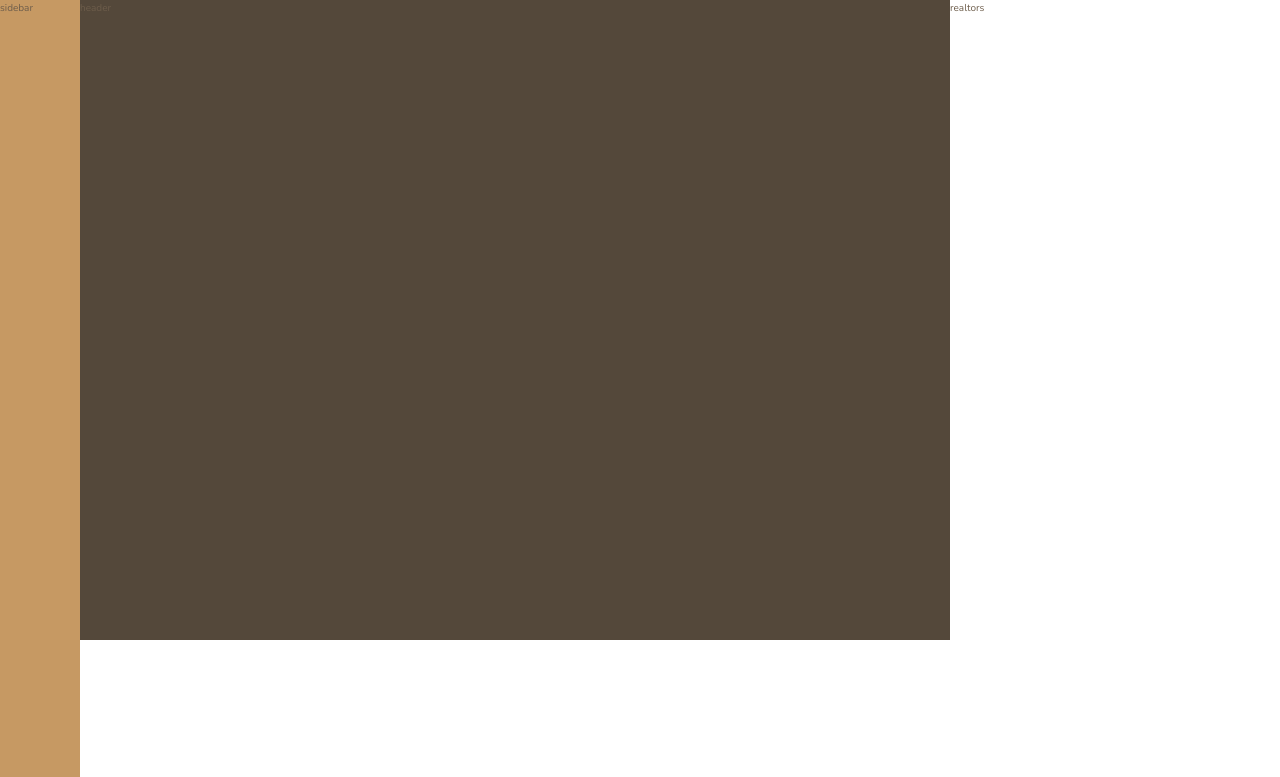
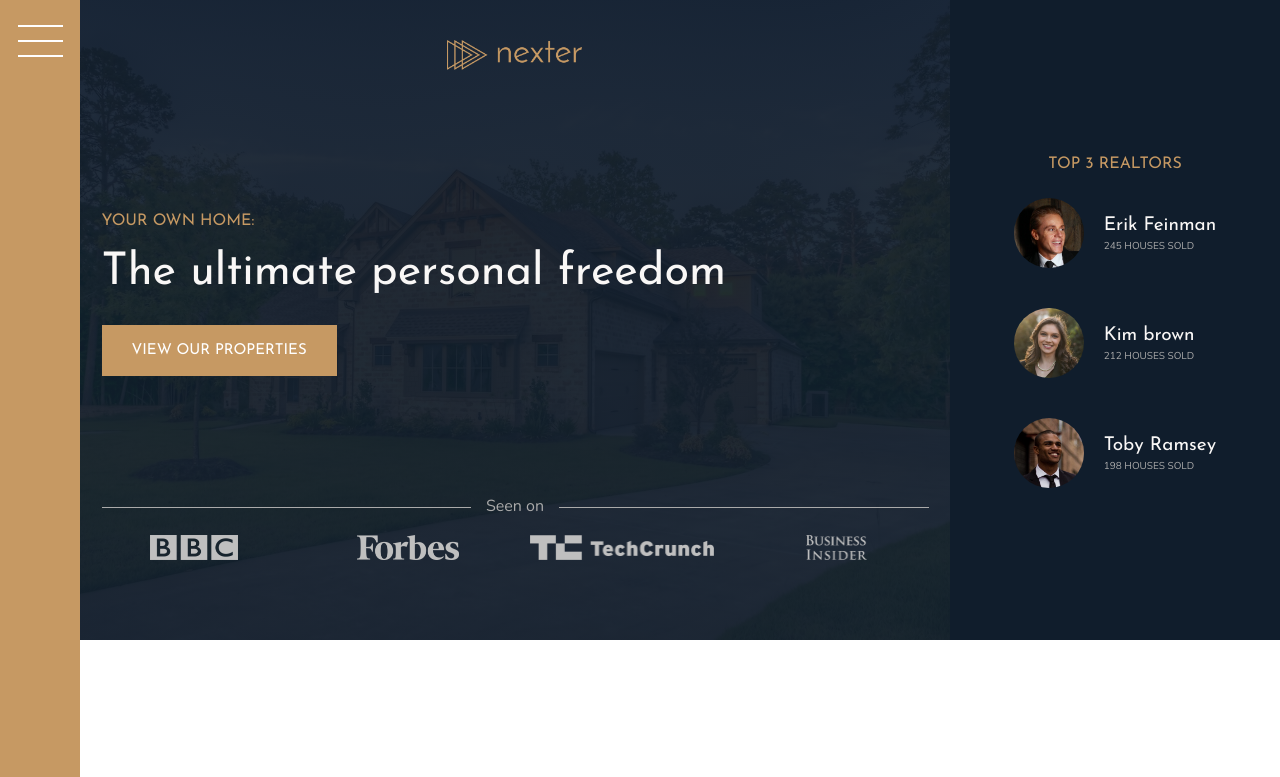
Before and after one commit to victorfch/nexter, a website built with Vite: page index.html in a window 1280 px wide. Shown: the top 777 px of the page. Built offline with nearby package versions, Linux system fonts and the light colour scheme.

Commit message:
add header and realtors

```diff
--- a/index.html
+++ b/index.html
@@ -10,11 +10,45 @@
     <title>nexter &mdash; your home, your freedom</title>
   </head>
   <body class="container">
-    <div class="sidebar">sidebar</div>
+    <div class="sidebar">
+      <button class="nav-btn"></button>
+    </div>
+
     <header class="header">
-      header
+      <img src="img/logo.png" alt="Nexter logo" class="header__logo">
+      <h3 class="heading-3">Your own home:</h3>
+      <h1 class="heading-1">The ultimate personal freedom</h1>
+      <button class="btn header__btn">View our properties</button>
+      <div class="header__seenon-text">Seen on</div>
+      <div class="header__seenon-logos">
+        <img src="img/logo-bbc.png" alt="Seen on logo 1">
+        <img src="img/logo-forbes.png" alt="Seen on logo 2">
+        <img src="img/logo-techcrunch.png" alt="Seen on logo 3">
+        <img src="img/logo-bi.png" alt="Seen on logo 4">
+      </div>
     </header>
-    <div class="realtors">realtors</div>
+
+    <div class="realtors">
+      <h3 class="heading-3">Top 3 realtors</h3>
+      <div class="realtors__list">
+        <img src="img/realtor-1.jpeg" alt="Realtor 1" class="realtors__img">
+        <div class="realtors__details">
+          <h4 class="heading-4 heading-4--light">Erik Feinman</h4>
+          <p class="realtors__sold">245 houses sold</p>
+        </div>
+        <img src="img/realtor-2.jpeg" alt="Realtor 2" class="realtors__img">
+        <div class="realtors__details">
+          <h4 class="heading-4 heading-4--light">Kim brown</h4>
+          <p class="realtors__sold">212 houses sold</p>
+        </div>
+        <img src="img/realtor-3.jpeg" alt="Realtor 3" class="realtors__img">
+        <div class="realtors__details">
+          <h4 class="heading-4 heading-4--light">Toby Ramsey</h4>
+          <p class="realtors__sold">198 houses sold</p>
+        </div>
+      </div>
+    </div>
+
     <section class="features">
       <div class="feature">
         <svg class="feature__icon">
--- a/sass/_header.scss
+++ b/sass/_header.scss
@@ -1,4 +1,52 @@
 .header {
-  background: $color-grey-dark-1;
   grid-column: full-start / col-end 6;
+  background-image: linear-gradient(rgba($color-secondary, .93), rgba($color-secondary, .93)), url(../img/hero.jpeg);
+  background-size: cover;
+  background-position: center;
+  display: grid;
+  grid-template-rows: 1fr min-content 6rem 1fr;
+  grid-template-columns: max-content;
+  row-gap: 1.5rem;
+  padding: 8rem;
+  padding-top: 4rem;
+  justify-content: center;
+
+  &__logo {
+    height: 3rem;
+    justify-self: center;
+  }
+
+  &__seenon-text {
+    font-size: 1.6rem;
+    color: $color-grey-light-2;
+    display: grid;
+    grid-template-columns: 1fr max-content 1fr;
+    column-gap: 1.5rem;
+    align-items: center;
+
+    &::before,
+    &::after {
+      content: "";
+      height: .1rem;
+      display: block;
+      background: currentColor;
+    }
+  }
+
+  &__seenon-logos {
+    display: grid;
+    grid-template-columns: repeat(4, 1fr);
+    column-gap: 3rem;
+    justify-items: center;
+
+    img {
+      height: 2.5rem;
+      filter: brightness(75%);
+    }
+  }
+
+  &__btn {
+    align-self: flex-start;
+    justify-self: start;
+  }
 }
--- a/sass/_realtors.scss
+++ b/sass/_realtors.scss
@@ -1,3 +1,30 @@
 .realtors {
+  background: $color-secondary;
   grid-column: col-start 7 / full-end;
+  padding: 3rem;
+  display: grid;
+  row-gap: 2rem;
+  align-content: center;
+  justify-items: center;
+  justify-content: center;
+
+  &__list {
+    display: grid;
+    grid-template-columns: min-content max-content;
+    column-gap: 2rem;
+    row-gap: 5vh;
+    align-items: center;
+  }
+
+  &__img {
+    width: 7rem;
+    border-radius: 50%;
+    display: block;
+  }
+
+  &__sold {
+    text-transform: uppercase;
+    color: $color-grey-light-2;
+    margin-top: -.3rem;
+  }
 }
--- a/sass/_sidebar.scss
+++ b/sass/_sidebar.scss
@@ -2,4 +2,32 @@
   background: $color-primary;
   grid-column: sidebar-start / sidebar-end;
   grid-row: 1 / -1;
+  display: flex;
+  justify-content: center;
 }
+
+.nav-btn {
+  border: none;
+  border-radius: none;
+  margin-top: 4rem;
+  background: #fff;
+  height: .2rem;
+  width: 4.5rem;
+
+  &::before,
+  &::after {
+    content: "";
+    background-color: #fff;
+    height: .2rem;
+    width: 4.5rem;
+    display: block;
+  }
+
+  &::before {
+    transform: translateY(-1.5rem);
+  }
+
+  &::after {
+    transform: translateY(1.3rem);
+  }
+}
--- a/sass/_typography.scss
+++ b/sass/_typography.scss
@@ -6,6 +6,9 @@
 
 .heading-1 {
   @extend %heading;
+  font-size: 4.5rem;
+  color: $color-grey-light-1;
+  line-height: 1;
 }
 
 .heading-2 {
```
Also changed, not shown: css/style.css.
